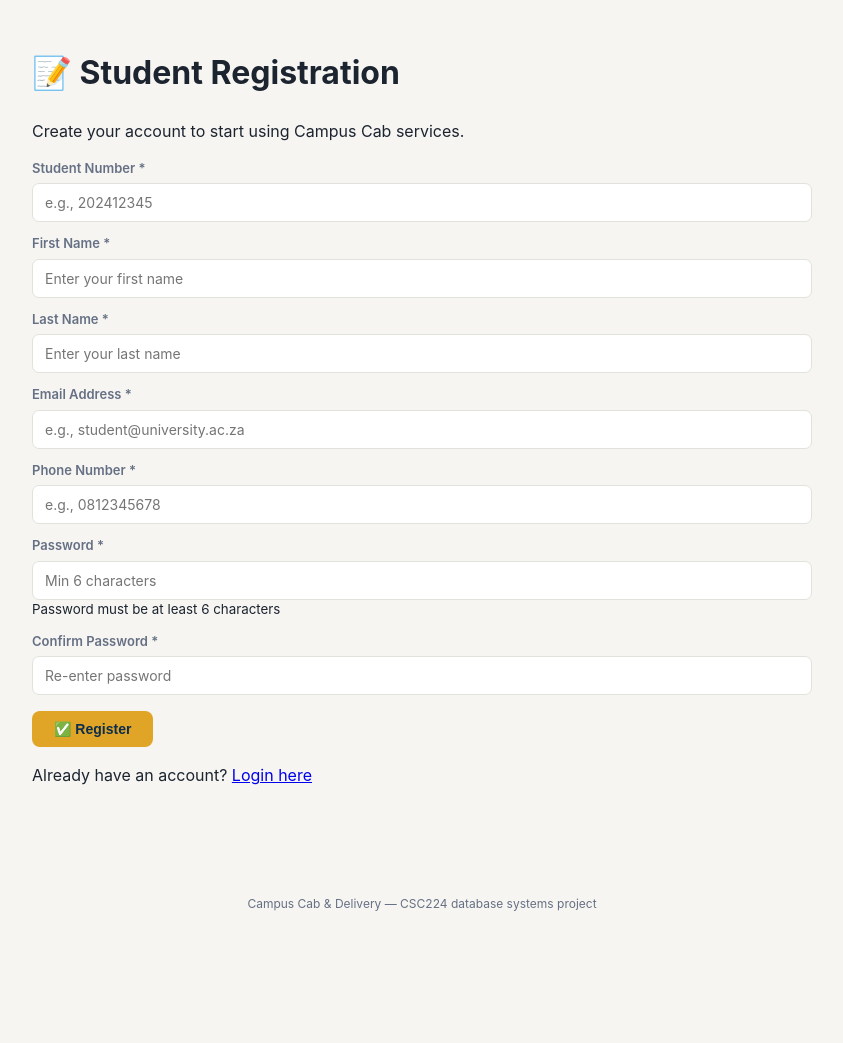
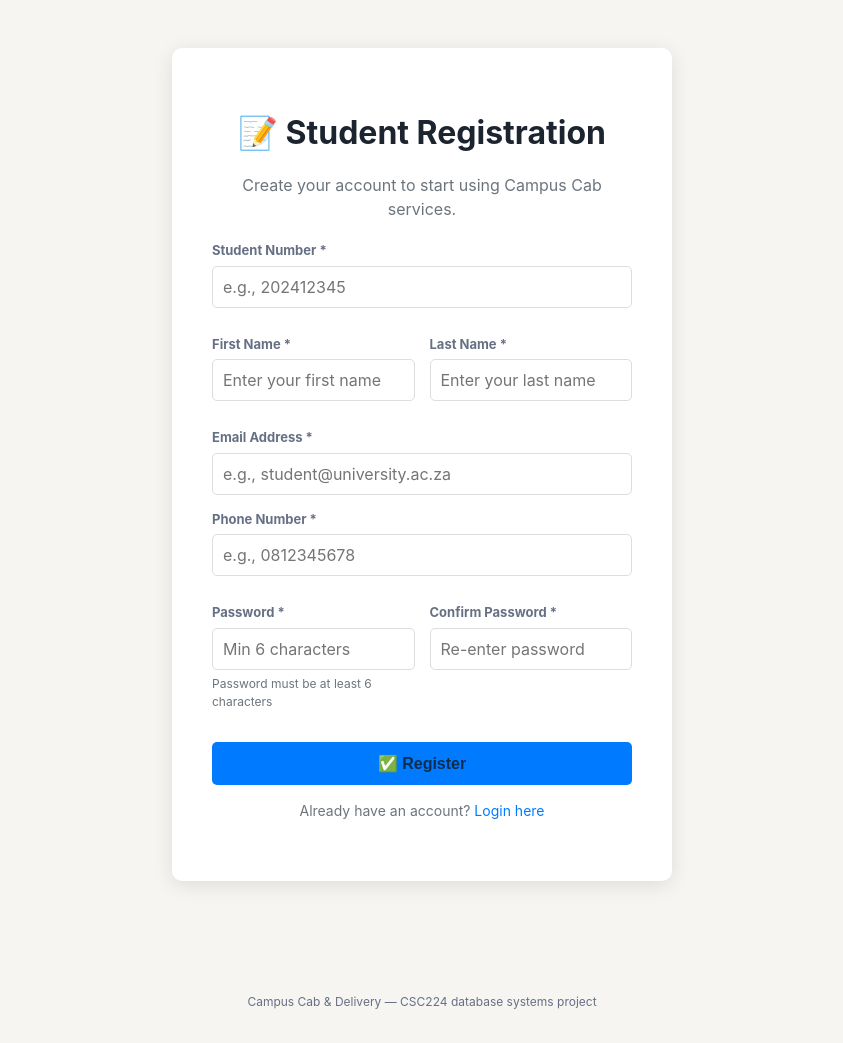
Before and after one commit to BaneleMakhonjwa/campus-cab, a PHP site: page /register_student.php in a window 1280 px wide. Shown: the part 87-1130 px from the top of the page, without its empty margins (218-1061 px from the left). Before the commit the page ends 998 px from the top, so only its background shows below. Run offline with PHP 8.4, Linux system fonts and the light colour scheme.

Commit message:
style for new edits

```diff
--- a/login_student.php
+++ b/login_student.php
@@ -10,7 +10,7 @@ if ($_SERVER["REQUEST_METHOD"] == "POST") {
     $result = mysqli_query($conn, "SELECT * FROM student WHERE studentEmail = '$email'");
     $student = mysqli_fetch_assoc($result);
 
-    if ($student && password_verify($password, $student['password'])) {
+    if ($student && password_verify($password, $student['studentPwd'])) {
         $_SESSION['student_id'] = $student['studentID'];
         $_SESSION['student_name'] = $student['studentFname'] . ' ' . $student['studentLname'];
         header("Location: request.php");
@@ -35,5 +35,8 @@ include 'header.php';
     </form>
     <p class="hint">Demo accounts: any student email from your sample data, password <code>campus123</code></p>
     <p class="hint">Are you a driver? <a href="login_driver.php">Log in here</a></p>
+    <p class="register-link">
+    Don't have an account? <a href="register_student.php">Register here</a>
+</p>
 </div>
 <?php include 'footer.php'; ?>
--- a/style.css
+++ b/style.css
@@ -325,3 +325,320 @@ td a { color: var(--navy-light); text-decoration: none; font-weight: 600; }
     .hero { padding: 32px 20px; }
     .hero h1 { font-size: 22px; }
 }
+/* Grocery Feature Styles */
+.alert {
+    padding: 15px;
+    margin-bottom: 20px;
+    border-radius: 5px;
+}
+
+.alert-success {
+    background-color: #d4edda;
+    color: #155724;
+    border: 1px solid #c3e6cb;
+}
+
+.alert-danger {
+    background-color: #f8d7da;
+    color: #721c24;
+    border: 1px solid #f5c6cb;
+}
+
+.form-group {
+    margin-bottom: 15px;
+}
+
+.form-group label {
+    display: block;
+    font-weight: bold;
+    margin-bottom: 5px;
+}
+
+.form-group input,
+.form-group select,
+.form-group textarea {
+    width: 100%;
+    padding: 10px;
+    border: 1px solid #ddd;
+    border-radius: 5px;
+    font-size: 16px;
+}
+
+.btn-primary {
+    background-color: #007bff;
+    color: white;
+    padding: 10px 20px;
+    border: none;
+    border-radius: 5px;
+    cursor: pointer;
+    text-decoration: none;
+    display: inline-block;
+}
+
+.btn-secondary {
+    background-color: #6c757d;
+    color: white;
+    padding: 10px 20px;
+    border: none;
+    border-radius: 5px;
+    cursor: pointer;
+    text-decoration: none;
+    display: inline-block;
+}
+
+.btn-small {
+    background-color: #28a745;
+    color: white;
+    padding: 5px 10px;
+    border: none;
+    border-radius: 3px;
+    cursor: pointer;
+    font-size: 12px;
+}
+
+.btn-small:hover {
+    opacity: 0.8;
+}
+
+.orders-table {
+    width: 100%;
+    border-collapse: collapse;
+    margin: 20px 0;
+}
+
+.orders-table th,
+.orders-table td {
+    padding: 12px;
+    border: 1px solid #ddd;
+    text-align: left;
+}
+
+.orders-table th {
+    background-color: #f8f9fa;
+    font-weight: bold;
+}
+
+.status-badge {
+    padding: 5px 10px;
+    border-radius: 20px;
+    font-size: 12px;
+    font-weight: bold;
+}
+
+.status-pending {
+    background-color: #ffc107;
+    color: #212529;
+}
+
+.status-accepted {
+    background-color: #17a2b8;
+    color: white;
+}
+
+.status-buying {
+    background-color: #fd7e14;
+    color: white;
+}
+
+.status-delivering {
+    background-color: #007bff;
+    color: white;
+}
+
+.status-completed {
+    background-color: #28a745;
+    color: white;
+}
+/* Page Header with Actions */
+.page-header {
+    display: flex;
+    justify-content: space-between;
+    align-items: center;
+    flex-wrap: wrap;
+    margin-bottom: 20px;
+}
+
+.header-actions {
+    display: flex;
+    gap: 10px;
+    flex-wrap: wrap;
+}
+
+/* Form Actions */
+.form-actions {
+    display: flex;
+    gap: 10px;
+    flex-wrap: wrap;
+    margin-top: 20px;
+}
+
+/* Alert Info */
+.alert-info {
+    background-color: #d1ecf1;
+    color: #0c5460;
+    border: 1px solid #bee5eb;
+    padding: 20px;
+    border-radius: 5px;
+    text-align: center;
+}
+
+/* Container for content */
+.container {
+    max-width: 1000px;
+    margin: 0 auto;
+    padding: 20px;
+}
+
+/* Back to Home button */
+.btn-secondary {
+    background-color: #6c757d;
+    color: white;
+    padding: 10px 20px;
+    border: none;
+    border-radius: 5px;
+    cursor: pointer;
+    text-decoration: none;
+    display: inline-block;
+}
+
+.btn-secondary:hover {
+    background-color: #5a6268;
+}
+/* Receipt Upload Styles */
+input[type="file"] {
+    padding: 5px;
+    border: 1px solid #ddd;
+    border-radius: 3px;
+    background-color: #f9f9f9;
+    max-width: 120px;
+    font-size: 11px;
+}
+
+input[type="file"]:hover {
+    background-color: #f0f0f0;
+}
+
+.btn-small {
+    background-color: #28a745;
+    color: white;
+    padding: 4px 10px;
+    border: none;
+    border-radius: 3px;
+    cursor: pointer;
+    font-size: 12px;
+    text-decoration: none;
+    display: inline-block;
+}
+
+.btn-small:hover {
+    opacity: 0.8;
+}
+
+/* Receipt View Link */
+a.btn-small {
+    background-color: #007bff;
+}
+
+a.btn-small:hover {
+    background-color: #0056b3;
+}
+/* Registration Styles */
+.register-container {
+    display: flex;
+    justify-content: center;
+    align-items: center;
+    min-height: 80vh;
+    padding: 20px;
+}
+
+.register-box {
+    background: white;
+    padding: 40px;
+    border-radius: 10px;
+    box-shadow: 0 4px 20px rgba(0,0,0,0.1);
+    max-width: 500px;
+    width: 100%;
+}
+
+.register-box h1 {
+    text-align: center;
+    margin-bottom: 5px;
+}
+
+.register-box p {
+    text-align: center;
+    color: #6c757d;
+    margin-bottom: 20px;
+}
+
+.form-row {
+    display: flex;
+    gap: 15px;
+}
+
+.form-group.half {
+    flex: 1;
+}
+
+.form-group small {
+    display: block;
+    color: #6c757d;
+    font-size: 12px;
+    margin-top: 5px;
+}
+
+.btn-block {
+    width: 100%;
+    padding: 12px;
+    font-size: 16px;
+}
+
+.login-link {
+    text-align: center;
+    margin-top: 15px;
+    font-size: 14px;
+}
+
+.login-link a {
+    color: #007bff;
+    text-decoration: none;
+}
+
+.login-link a:hover {
+    text-decoration: underline;
+}
+
+/* Hero Actions */
+.hero-actions {
+    display: flex;
+    gap: 10px;
+    justify-content: center;
+    flex-wrap: wrap;
+}
+
+.btn-outline-light {
+    background: transparent;
+    color: white;
+    border: 2px solid white;
+    padding: 10px 20px;
+    border-radius: 5px;
+    text-decoration: none;
+    display: inline-block;
+}
+
+.btn-outline-light:hover {
+    background: white;
+    color: #2c3e50;
+}
+
+/* Responsive */
+@media (max-width: 600px) {
+    .form-row {
+        flex-direction: column;
+        gap: 0;
+    }
+
+    .register-box {
+        padding: 20px;
+    }
+}
```
